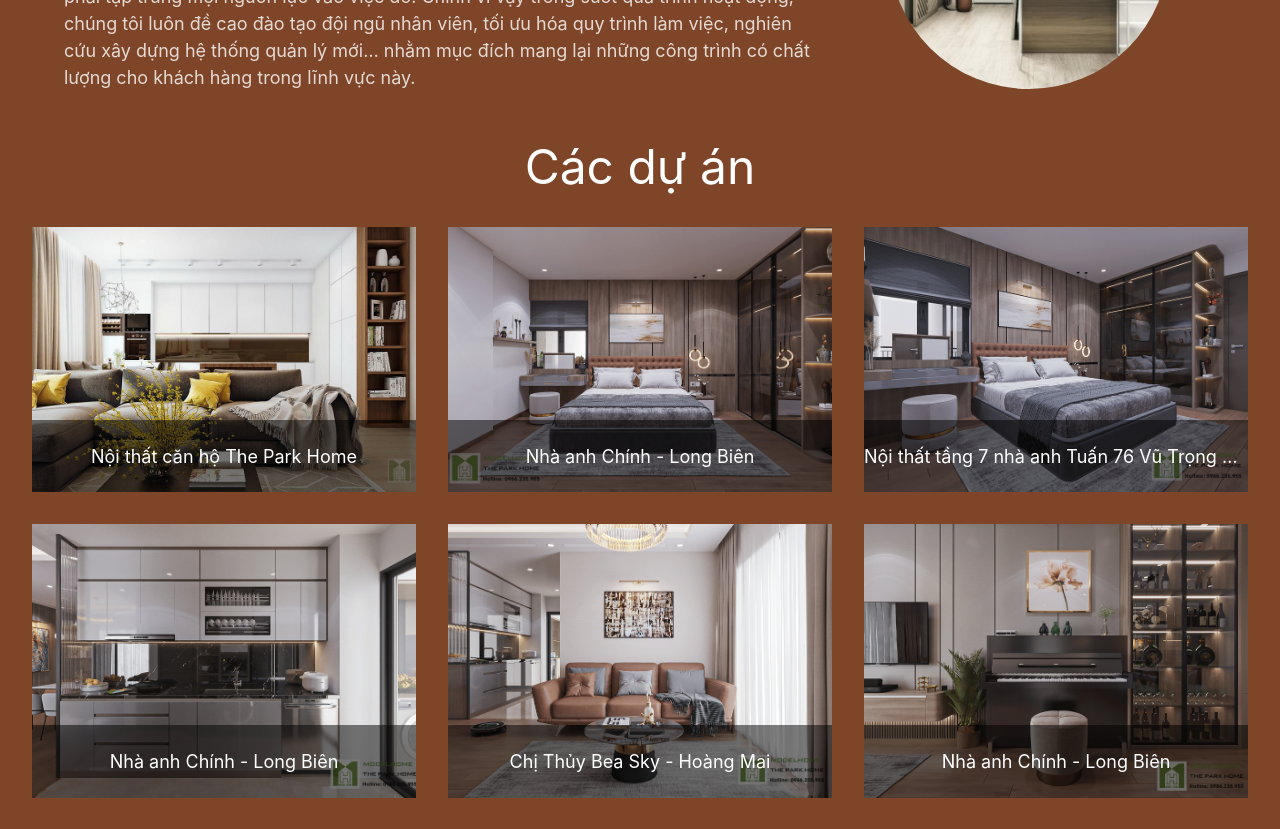
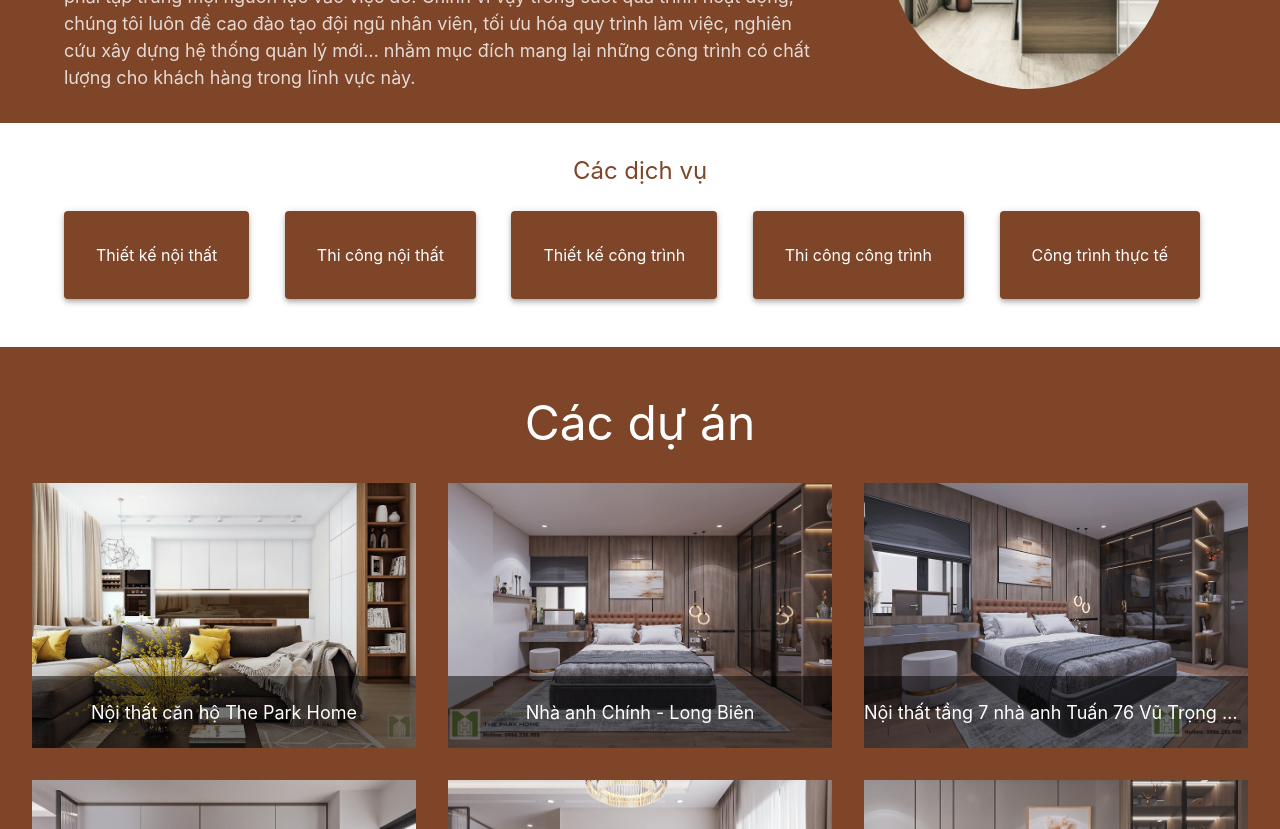
Before and after one commit to giangann/modelhome-new-web, a React (Vite) app: page / in a window 1280 px wide. Shown: the part 1040-1869 px from the top of the page. Built offline with nearby package versions, Linux system fonts and the light colour scheme; a web font is replaced by a local one.

Commit message:
our services

```diff
--- /dev/null
+++ b/src/components/menu/index.ts
@@ -0,0 +1 @@
+export * from './CustomMenuHeader';
--- a/src/libs/constants.ts
+++ b/src/libs/constants.ts
@@ -53,10 +53,23 @@ export const HEADER_ITEMS = [
     name: 'Các dự án',
     link: '/projects',
   },
-  // {
-  //   name: 'Kiến trúc',
-  //   link: '#',
-  // },
+  {
+    name: 'Thiết kế nội thất',
+    link: '#',
+  },
+  {
+    name: 'Thi công nội thất',
+    link: '#',
+  },
+  {
+    name: 'Thiết kế công trình',
+    link: '#',
+  },
+  {
+    name: 'Thi công công trình',
+    link: '#',
+  },
+
   // {
   //   name: 'Nội thất',
   //   link: '#',
--- a/src/screens/home/Home.tsx
+++ b/src/screens/home/Home.tsx
@@ -8,6 +8,7 @@ import ImageSlide02 from '../../assets/images/slide_02.jpg';
 import { getImageArrayFromAssets } from '../../libs';
 import { About } from './About';
 import { ImageLibrary } from './ImageLibrary';
+import { OurServices } from './OurServices';
 import { Project } from './Project';
 import { SlideCarouselItem } from './SlideCarouselItem';
 export const Home = () => {
@@ -47,6 +48,7 @@ export const Home = () => {
         />
       </Box>
       <About />
+      <OurServices />
       <Project />
       <ImageLibrary />
     </Box>
--- a/src/screens/home/ImageLibrary.tsx
+++ b/src/screens/home/ImageLibrary.tsx
@@ -7,6 +7,9 @@ import {
   useTheme,
 } from '@mui/material';
 
+import Image1 from '../../assets/images/image_library_1.jpg';
+import Image2 from '../../assets/images/image_library_2.jpg';
+import Image3 from '../../assets/images/image_library_3.jpg';
 import { SeeMoreButton } from '../../components/button';
 import { centerDiv, WhiteTypoStyled } from '../../styles';
 
@@ -21,6 +24,13 @@ export const ImageLibrary = () => {
     arrImage.push(`${prefixPath}image_library_${i + 1}.jpg`);
   }
 
+  //
+  const arrImageUpdate = [];
+  for (let i = 0; i < 9; i++) {
+    arrImageUpdate.push(`${prefixPath}image_library_${i + 1}.jpg`);
+  }
+
+  //
   const theme = useTheme();
   const isMobile = useMediaQuery(theme.breakpoints.down('sm'));
   return (
--- /dev/null
+++ b/src/screens/home/OurServices.tsx
@@ -0,0 +1,86 @@
+import {
+  Box,
+  Container,
+  Grid,
+  Paper,
+  Typography,
+  useMediaQuery,
+  useTheme,
+} from '@mui/material';
+
+import AboutImage from '../../assets/images/about_image.jpg';
+import { backgroundColor } from '../../libs';
+import { centerDiv, responsiveText, WhiteTypoStyled } from '../../styles';
+
+export const OurServices = () => {
+  const services = {
+    title: 'Các dịch vụ',
+    content: [
+      {
+        id: 1,
+        name: 'Thiết kế nội thất',
+      },
+      {
+        id: 2,
+        name: 'Thi công nội thất',
+      },
+      {
+        id: 3,
+        name: 'Thiết kế công trình',
+      },
+      {
+        id: 4,
+        name: 'Thi công công trình',
+      },
+      {
+        id: 4,
+        name: 'Công trình thực tế',
+      },
+    ],
+  };
+  return (
+    <Box sx={{ py: 3, mt: 4, backgroundColor: 'white' }}>
+      <Container>
+        <Box sx={{ mt: 1, mb: 2 }}>
+          <Typography
+            sx={{ color: backgroundColor['main'], textAlign: 'center' }}
+            variant="h5"
+          >
+            {services.title}{' '}
+          </Typography>
+        </Box>
+        <Grid
+          sx={{ marginTop: '24px !important', marginBottom: '24px !important' }}
+          container
+          spacing={{ xs: 2 }}
+          justifyContent={{ xs: 'unset', sm: 'space-between' }}
+        >
+          {services.content.map((item: any, index: any) => (
+            <Box
+              component="div"
+              key={index}
+              sx={{
+                mx: 2,
+                '& :hover': {
+                  cursor: 'pointer',
+                },
+              }}
+            >
+              <Paper
+                component="div"
+                sx={{
+                  ...centerDiv,
+                  backgroundColor: '#7E4528',
+                  p: 4,
+                }}
+                elevation={4}
+              >
+                <WhiteTypoStyled>{item.name}</WhiteTypoStyled>
+              </Paper>
+            </Box>
+          ))}
+        </Grid>
+      </Container>
+    </Box>
+  );
+};
--- a/src/screens/home/index.ts
+++ b/src/screens/home/index.ts
@@ -1,5 +1,6 @@
 export * from './About';
 export * from './Home';
 export * from './ImageLibrary';
+export * from './OurServices';
 export * from './Project';
 export * from './SlideCarouselItem';
```
Also changed, not shown: src/assets/images/index.js (added, +17 -0 lines), src/components/menu/CustomMenuHeader.tsx (added, +33 -0 lines).
